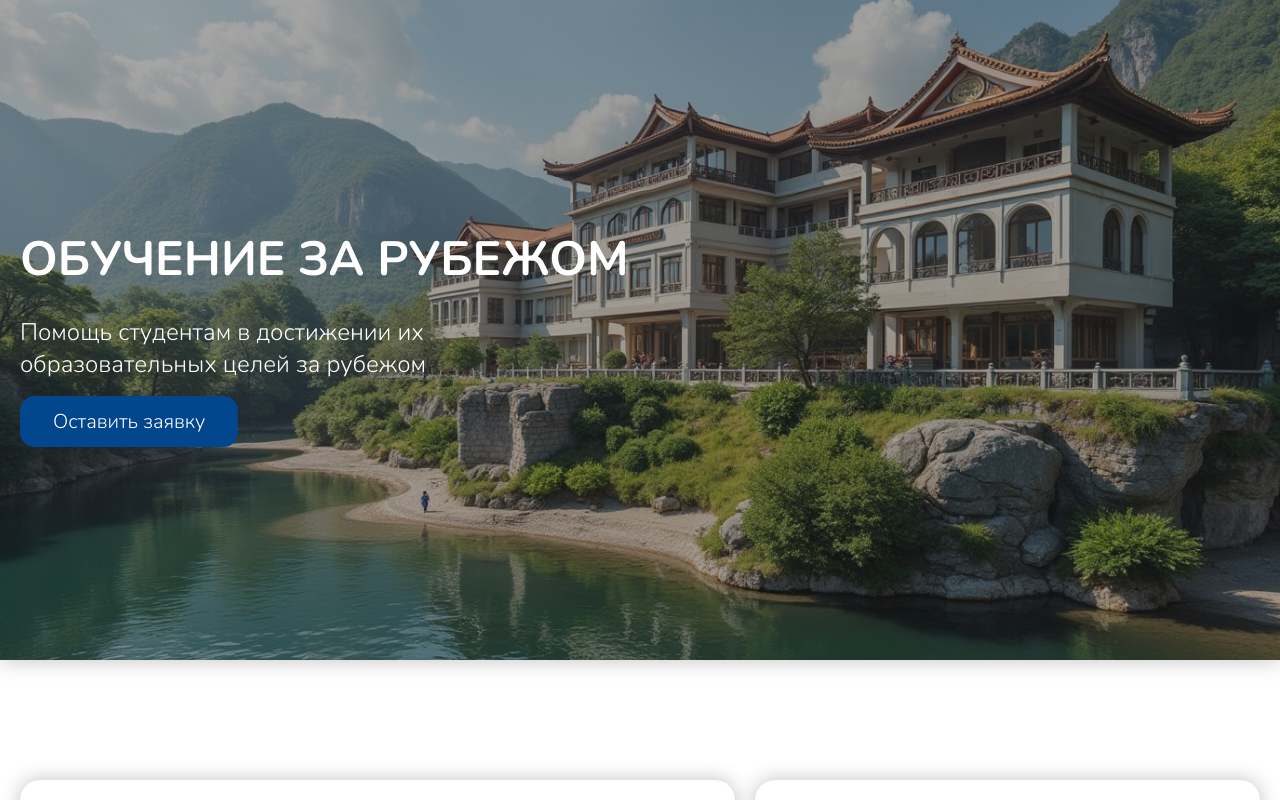
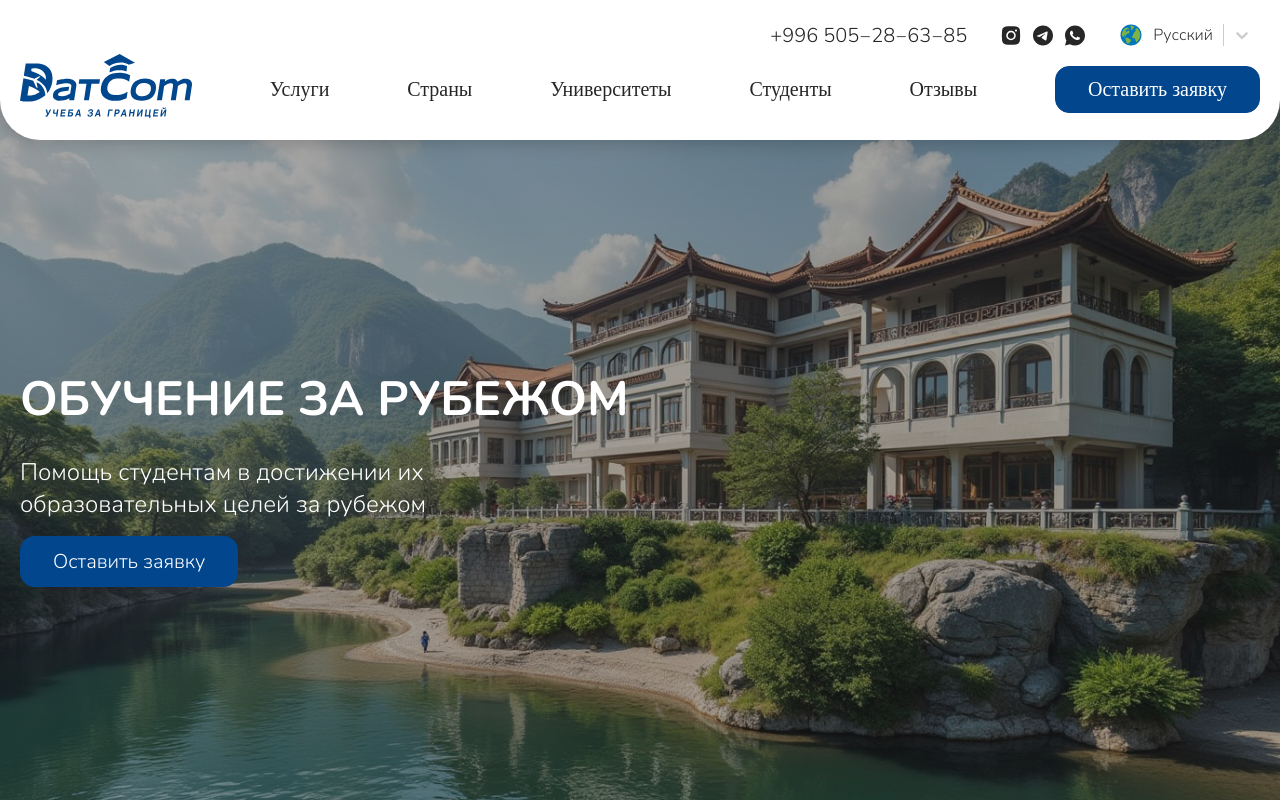
Before and after one commit to kanykei0/DatCom, a React (Vite) app: page / in a window 1280 px wide. Shown: the top 800 px of the page. Built offline with nearby package versions, Linux system fonts and the light colour scheme; no server answers; a web font is replaced by a local one.

Commit message:
scroll into services

```diff
--- a/src/app/Layout/Layout.jsx
+++ b/src/app/Layout/Layout.jsx
@@ -5,11 +5,11 @@ import classes from "./Layout.module.scss";
 export const Layout = () => {
   return (
     <div className={classes.block}>
-      {/* <Header /> */}
+      <Header />
       <main>
         <Outlet />
       </main>
-      {/* <Footer /> */}
+      <Footer />
     </div>
   );
 };
--- a/src/app/Router/Router.jsx
+++ b/src/app/Router/Router.jsx
@@ -20,6 +20,10 @@ export const Router = createBrowserRouter([
     children: [
       {
         path: PATHS.home,
+        element: <Home />,
+      },
+      {
+        path: PATHS.services,
         element: <Home />,
       },
       {
--- a/src/modules/Contacts/store/useContactsStore.js
+++ b/src/modules/Contacts/store/useContactsStore.js
@@ -10,7 +10,6 @@ export const useContactsStore = () => {
       try {
         const response = await fetchData(`main-info/contacts/`);
         setContacts(response[0]);
-        console.log(response);
       } catch (error) {
         throw new Error(error);
       }
--- a/src/modules/Header/components/DesktopHeader/DesktopHeader.jsx
+++ b/src/modules/Header/components/DesktopHeader/DesktopHeader.jsx
@@ -3,18 +3,42 @@ import classes from "./DesktopHeader.module.scss";
 import { SwitchLanguage } from "../SwitchLanguage/SwitchLanguage";
 import { DatComLogo } from "assets/index";
 import { navigationData, PATHS } from "utils/constants/Constants";
-import { Link } from "react-router-dom";
+import { Link, useLocation } from "react-router-dom";
 import { useTranslation } from "react-i18next";
+import { useEffect, useState } from "react";
 
 export const DesktopHeader = () => {
   const { t } = useTranslation();
+  const location = useLocation();
 
   const scrollToElement = () => {
     const element = document.getElementById("services");
     if (element) {
-      element.scrollIntoView({ behavior: "smooth", block: "start" });
+      const offset = 140;
+      const elementPosition =
+        element.getBoundingClientRect().top + window.scrollY;
+      const scrollPosition = elementPosition - offset;
+
+      window.scrollTo({
+        top: scrollPosition,
+        behavior: "smooth",
+      });
     }
   };
+
+  const scrollToTop = () => {
+    window.scrollTo({ top: 0, behavior: "smooth" });
+  };
+
+  useEffect(() => {
+    if (location.pathname === "/services") {
+      scrollToElement();
+    } else {
+      scrollToTop();
+    }
+    console.log(location.pathname);
+  }, [location.pathname]);
+
   return (
     <div className={classes.header}>
       <div className={classes.topHeader}>
--- a/src/utils/constants/Constants.jsx
+++ b/src/utils/constants/Constants.jsx
@@ -15,6 +15,7 @@ export const BASE_URL = import.meta.env.VITE_API_URL;
 export const PATHS = {
   notFound: "*",
   home: "/",
+  services: "/:services",
   reviews: "/reviews",
   form: "/form",
   students: "/students",
@@ -31,7 +32,7 @@ export const SocialMediaData = [
 ];
 
 export const navigationData = [
-  { nav: "Услуги", path: "/" },
+  { nav: "Услуги", path: "/services" },
   { nav: "Страны", path: PATHS.countries },
   { nav: "Университеты", path: PATHS.universities },
   { nav: "Студенты", path: PATHS.students },
```
